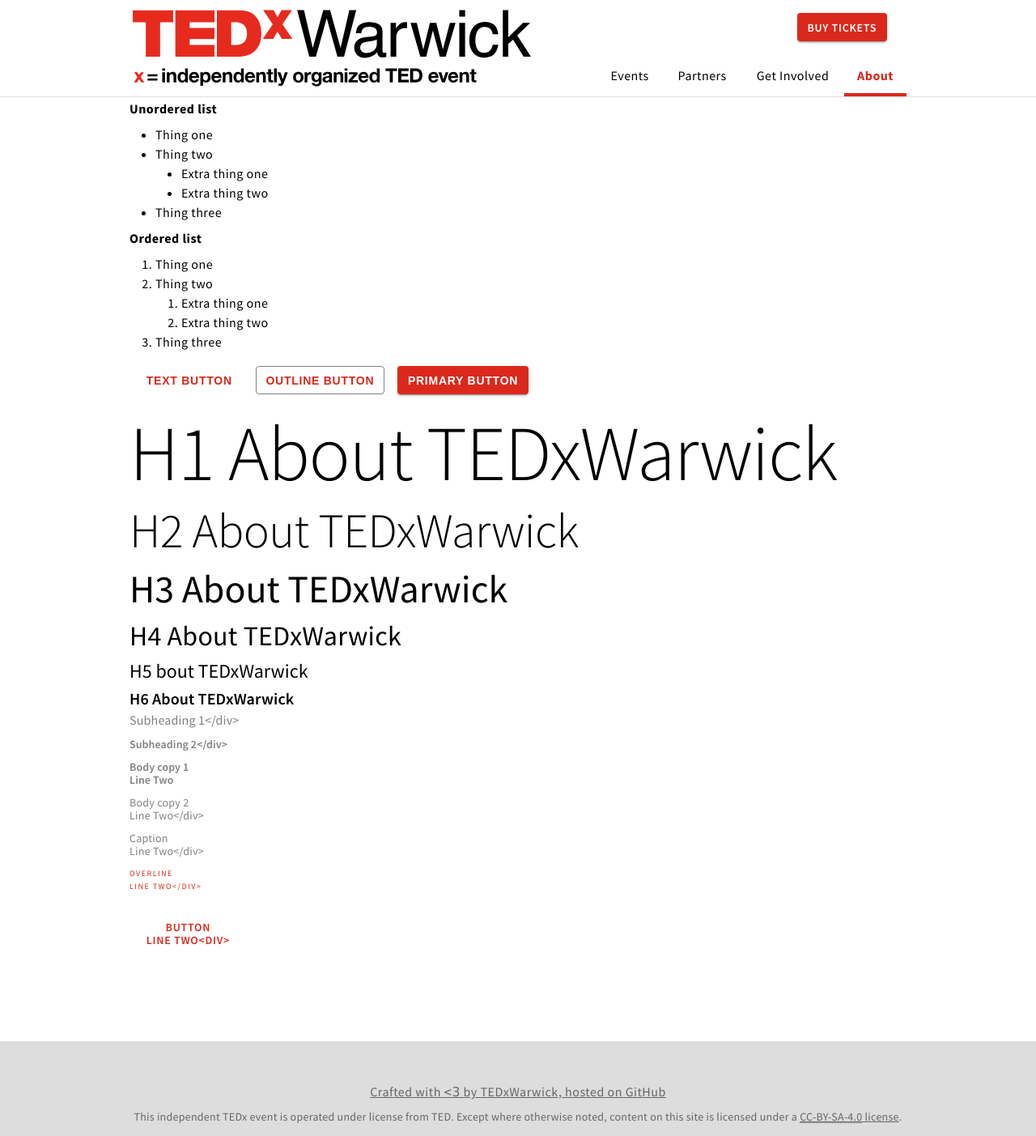
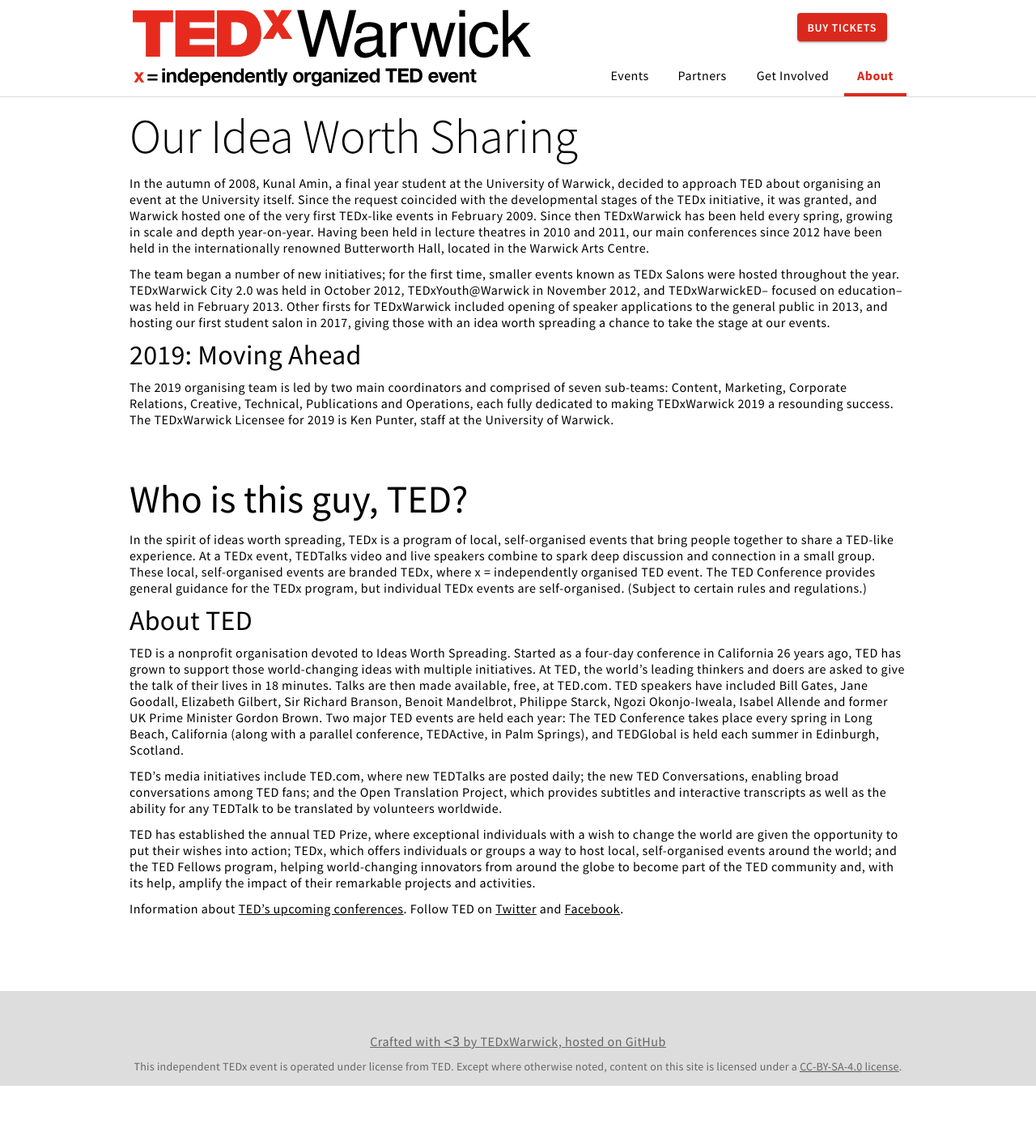
Before and after one commit to TEDxWarwickTechnical/tedxwarwicktechnical.github.io, a Jekyll site: the page built from about.md, in a window 1280 px wide. Shown: the whole page at 81% size. Built offline with Jekyll 4.4.1, drawn with Linux system fonts in a browser that asks for light colours; comment, search, counter and statistics services are not loaded; after the commit the page ends 1341 px from its top, so only the background shows below that.

Commit message:
About page

```diff
--- a/about.md
+++ b/about.md
@@ -1,49 +1,75 @@
 ---
 nav: about
 title: "About"
-permalink: /about
 ---
 
-**Unordered list**
+## Our Idea Worth Sharing
 
-- Thing one
-- Thing two
-  - Extra thing one
-  - Extra thing two
-- Thing three
+In the autumn of 2008, Kunal Amin, a final year student at the University of
+Warwick, decided to approach TED about organising an event at the University
+itself. Since the request coincided with the developmental stages of the TEDx
+initiative, it was granted, and Warwick hosted one of the very first TEDx-like
+events in February 2009. Since then TEDxWarwick has been held every spring,
+growing in scale and depth year-on-year. Having been held in lecture theatres
+in 2010 and 2011, our main conferences since 2012 have been held in the
+internationally renowned Butterworth Hall, located in the Warwick Arts Centre.
 
-**Ordered list**
+The team began a number of new initiatives; for the first time, smaller events
+known as TEDx Salons were hosted throughout the year. TEDxWarwick City 2.0 was
+held in October 2012, TEDxYouth@Warwick in November 2012, and TEDxWarwickED--
+focused on education--was held in February 2013. Other firsts for TEDxWarwick
+included opening of speaker applications to the general public in 2013, and
+hosting our first student salon in 2017, giving those with an idea worth
+spreading a chance to take the stage at our events.
 
-1. Thing one
-2. Thing two
-   1. Extra thing one
-   2. Extra thing two
-3. Thing three
+#### 2019: Moving Ahead
 
-<button class="btn btn-text">Text button</button><button class="btn btn-outline">Outline button</button><button class="btn btn-primary">Primary button</button>
+The 2019 organising team is led by two main coordinators and comprised of seven
+sub-teams: Content, Marketing, Corporate Relations, Creative, Technical,
+Publications and Operations, each fully dedicated to making TEDxWarwick 2019 a
+resounding success. The TEDxWarwick Licensee for 2019 is Ken Punter, staff at
+the University of Warwick.
 
-# H1 About TEDxWarwick
+<section id="about-ted">
+### Who is this guy, TED?
 
-## H2 About TEDxWarwick
+In the spirit of ideas worth spreading, TEDx is a program of local,
+self-organised events that bring people together to share a TED-like
+experience. At a TEDx event, TEDTalks video and live speakers combine to spark
+deep discussion and connection in a small group. These local, self-organised
+events are branded TEDx, where x = independently organised TED event. The TED
+Conference provides general guidance for the TEDx program, but individual TEDx
+events are self-organised. (Subject to certain rules and regulations.)
 
-### H3 About TEDxWarwick
+#### About TED
+TED is a nonprofit organisation devoted to Ideas Worth Spreading. Started as a
+four-day conference in California 26 years ago, TED has grown to support those
+world-changing ideas with multiple initiatives. At TED, the world's leading
+thinkers and doers are asked to give the talk of their lives in 18 minutes.
+Talks are then made available, free, at TED.com. TED speakers have included
+Bill Gates, Jane Goodall, Elizabeth Gilbert, Sir Richard Branson, Benoit
+Mandelbrot, Philippe Starck, Ngozi Okonjo-Iweala, Isabel Allende and former UK
+Prime Minister Gordon Brown. Two major TED events are held each year: The TED
+Conference takes place every spring in Long Beach, California (along with a
+parallel conference, TEDActive, in Palm Springs), and TEDGlobal is held each
+summer in Edinburgh, Scotland.
 
-#### H4 About TEDxWarwick
+TED's media initiatives include TED.com, where new TEDTalks are posted daily;
+the new TED Conversations, enabling broad conversations among TED fans; and the
+Open Translation Project, which provides subtitles and interactive transcripts
+as well as the ability for any TEDTalk to be translated by volunteers
+worldwide.
 
-##### H5 bout TEDxWarwick
+TED has established the annual TED Prize, where exceptional individuals with a
+wish to change the world are given the opportunity to put their wishes into
+action; TEDx, which offers individuals or groups a way to host local,
+self-organised events around the world; and the TED Fellows program, helping
+world-changing innovators from around the globe to become part of the TED
+community and, with its help, amplify the impact of their remarkable projects
+and activities.
 
-###### H6 About TEDxWarwick
-
-<div class="sh1">Subheading 1</div>
-
-<div class="sh2">Subheading 2</div>
-
-<p>Body copy 1<br>Line Two</p>
-
-<div class="small">Body copy 2<br>Line Two</div>
-
-<div class="caption">Caption<br>Line Two</div>
-
-<div class="overline">Overline<br>Line Two</div>
-
-<div class="btn">Button<br>Line Two<div>
+Information about
+[TED's upcoming conferences](https://www.ted.com/attend/conferences). Follow
+TED on [Twitter](https://twitter.com/TEDTalks) and
+[Facebook](https://www.facebook.com/TED).
+</section>
```
Also changed, not shown: tests.md (added, +46 -0 lines).
